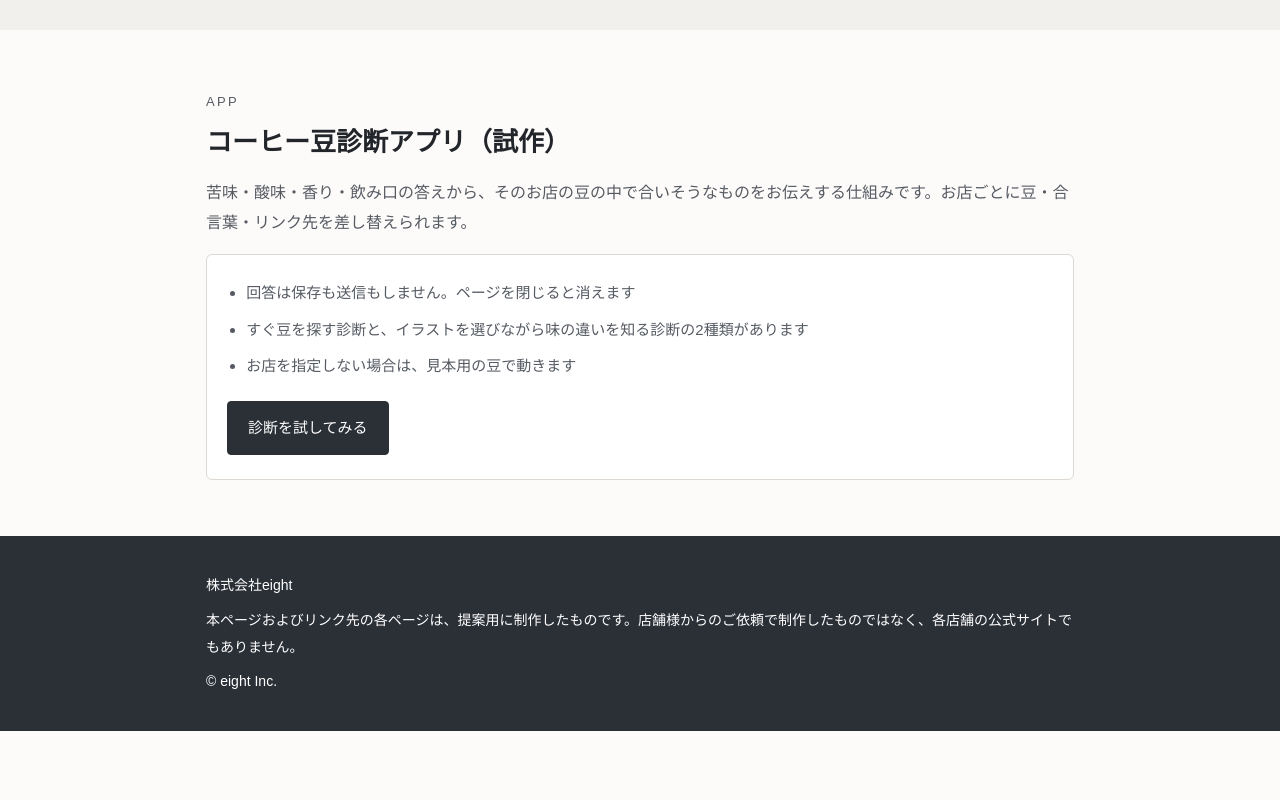
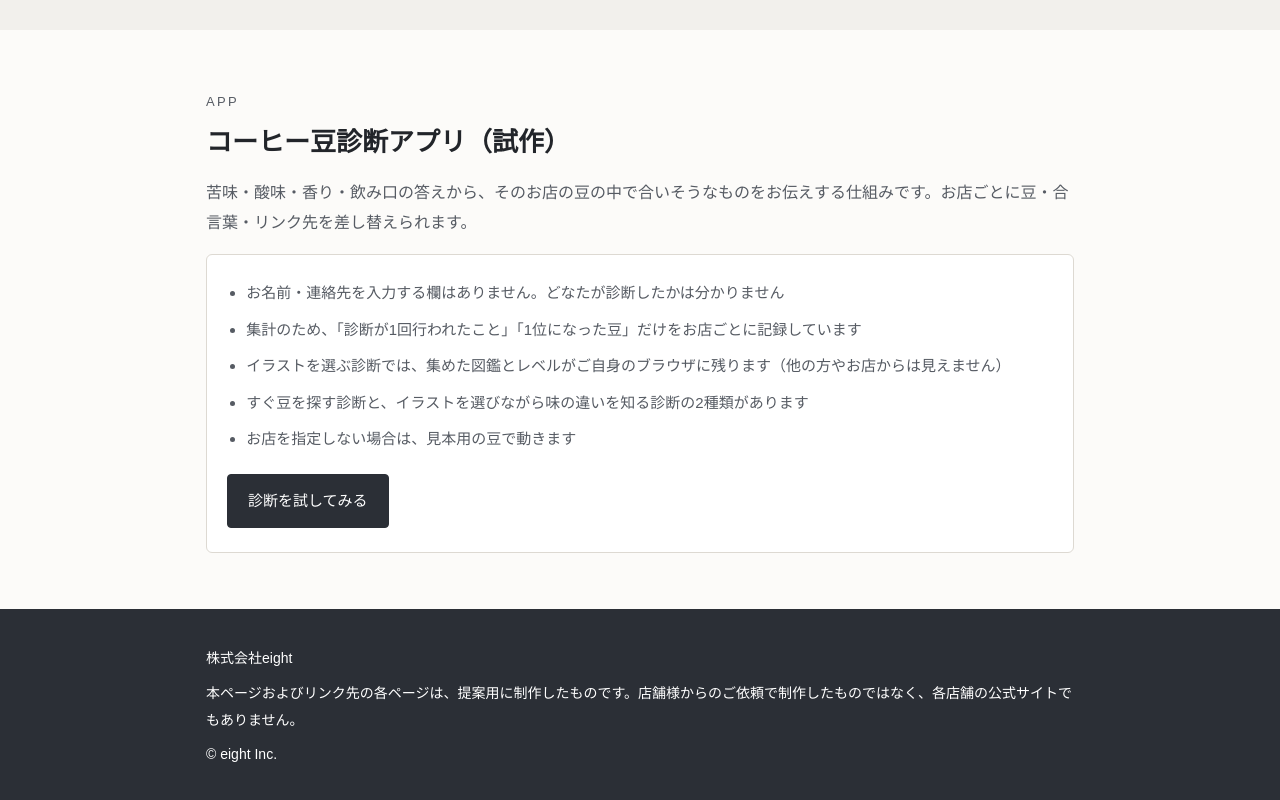
Before and after one commit to projectzeonxhiro-pixel/projectzeonxhiro-pixel.github.io, a plain HTML site: page index.html in a window 1280 px wide. Shown: the part 1871-2671 px from the top of the page. Before the commit the page ends 2602 px from the top, so only its background shows below. Drawn offline with Linux system fonts and the light colour scheme.

Commit message:
Add files via upload

```diff
--- a/index.html
+++ b/index.html
@@ -190,7 +190,9 @@ section{padding:56px 0;}
 
     <div class="app-box">
       <ul>
-        <li>回答は保存も送信もしません。ページを閉じると消えます</li>
+        <li>お名前・連絡先を入力する欄はありません。どなたが診断したかは分かりません</li>
+        <li>集計のため、「診断が1回行われたこと」「1位になった豆」だけをお店ごとに記録しています</li>
+        <li>イラストを選ぶ診断では、集めた図鑑とレベルがご自身のブラウザに残ります（他の方やお店からは見えません）</li>
         <li>すぐ豆を探す診断と、イラストを選びながら味の違いを知る診断の2種類があります</li>
         <li>お店を指定しない場合は、見本用の豆で動きます</li>
       </ul>
```
